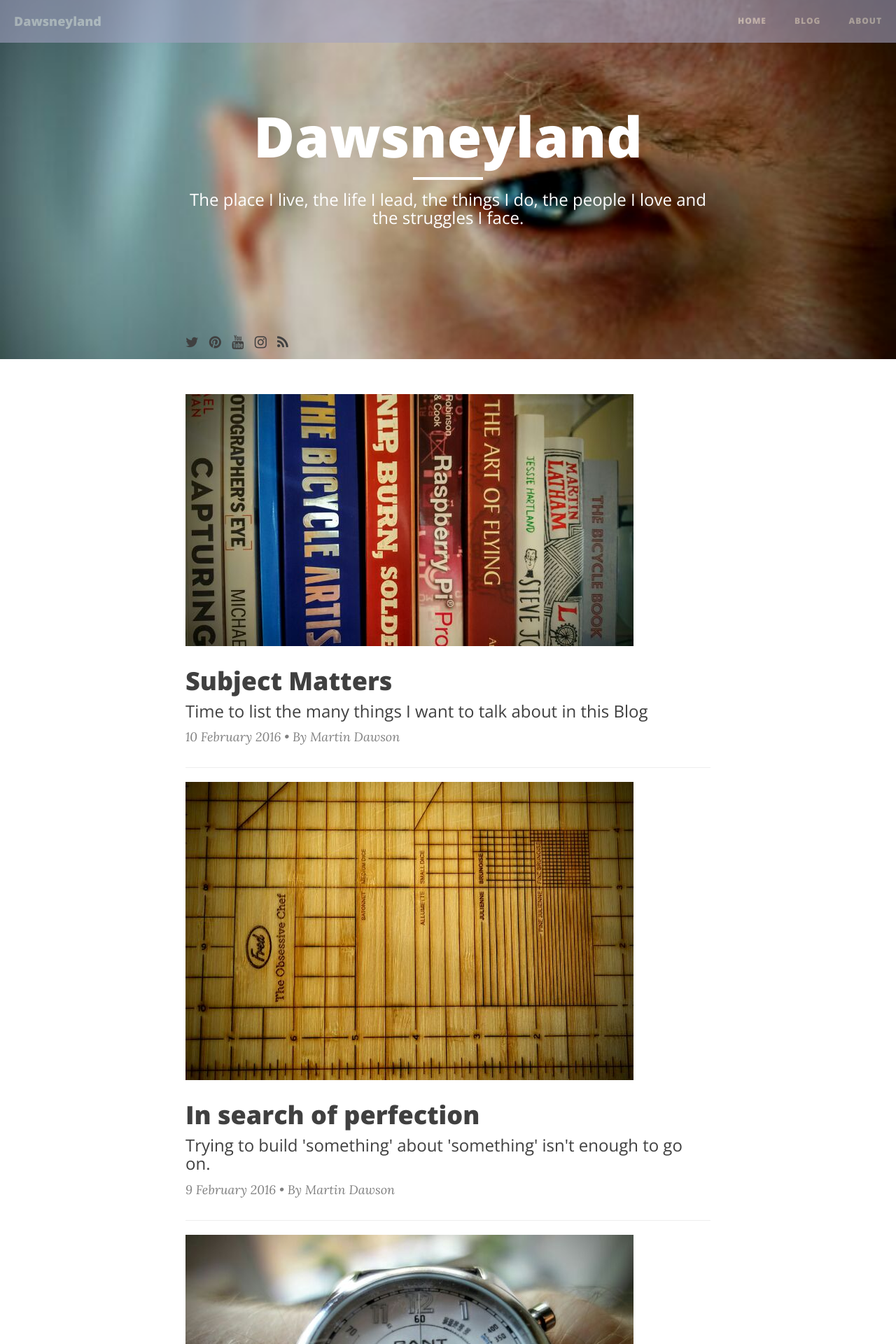
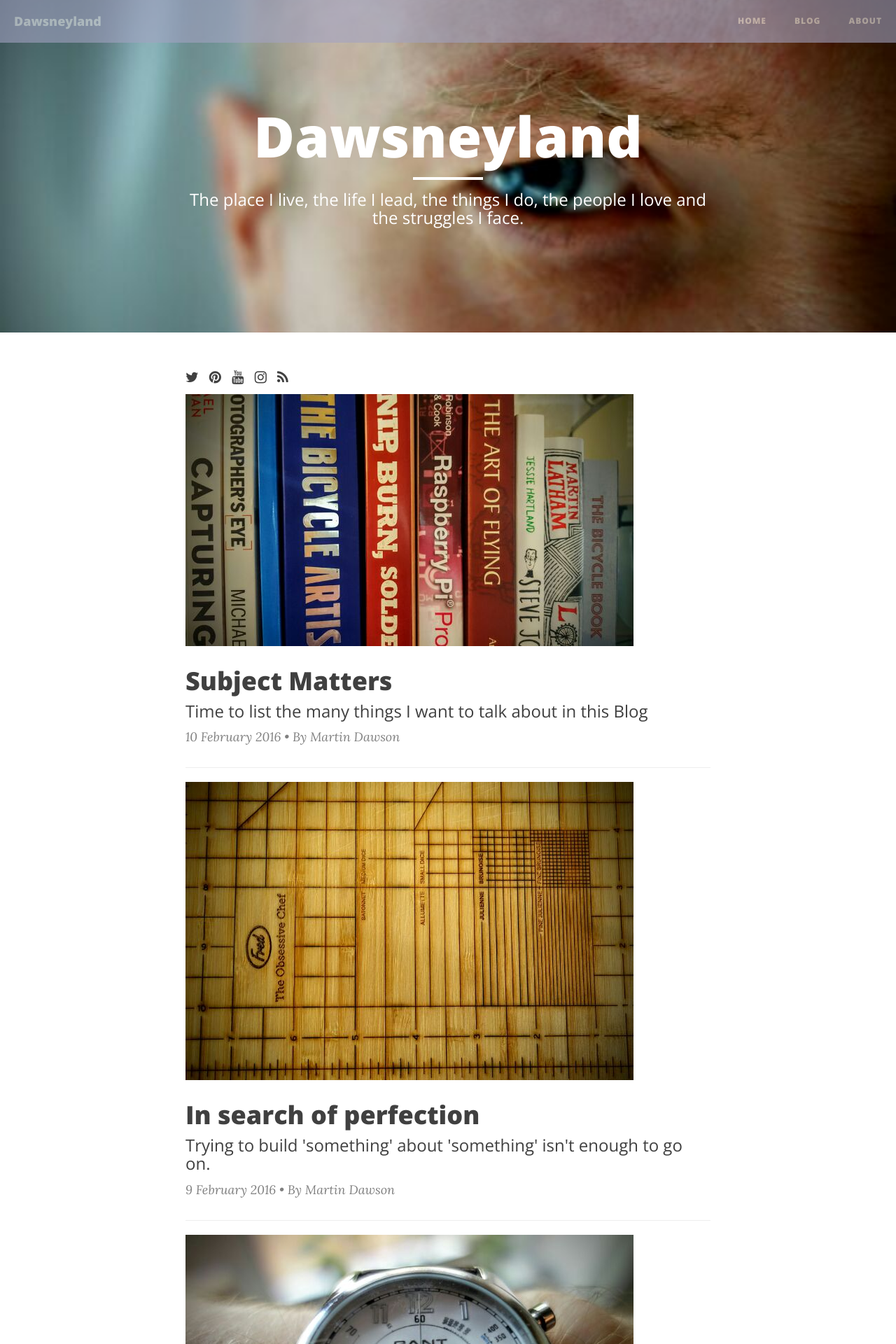
Before and after one commit to dawsneyland/formerdland, a Jekyll site: the page built from index.html, in a window 1280 px wide. Shown: the top 1920 px of the page at 70% size. Built offline with Jekyll 4.4.1, drawn with Linux system fonts in a browser that asks for light colours; nearby versions of some CDN libraries; the list of posts is cut into pages by our own code.

Commit message:
Update page.html

```diff
--- a/_layouts/page.html
+++ b/_layouts/page.html
@@ -14,17 +14,19 @@ layout: default
                 </div>
             </div>
         </div>
-        <div class="row">
-            <div class="col-lg-8 col-lg-offset-2 col-md-10 col-md-offset-1">
-                {% include social.html %}
-            </div>
-        </div>
 
     </div>
 </header>
 
 <!-- Main Content -->
 <div class="container">
+        <div class="row">
+            <div class="col-lg-8 col-lg-offset-2 col-md-10 col-md-offset-1">
+               <div class="site-heading">
+                {% include social.html %}
+               </div>
+            </div>
+        </div>
 	<div class="row">
 		<div class="col-lg-8 col-lg-offset-2 col-md-10 col-md-offset-1">
 			{{ content }}
```
